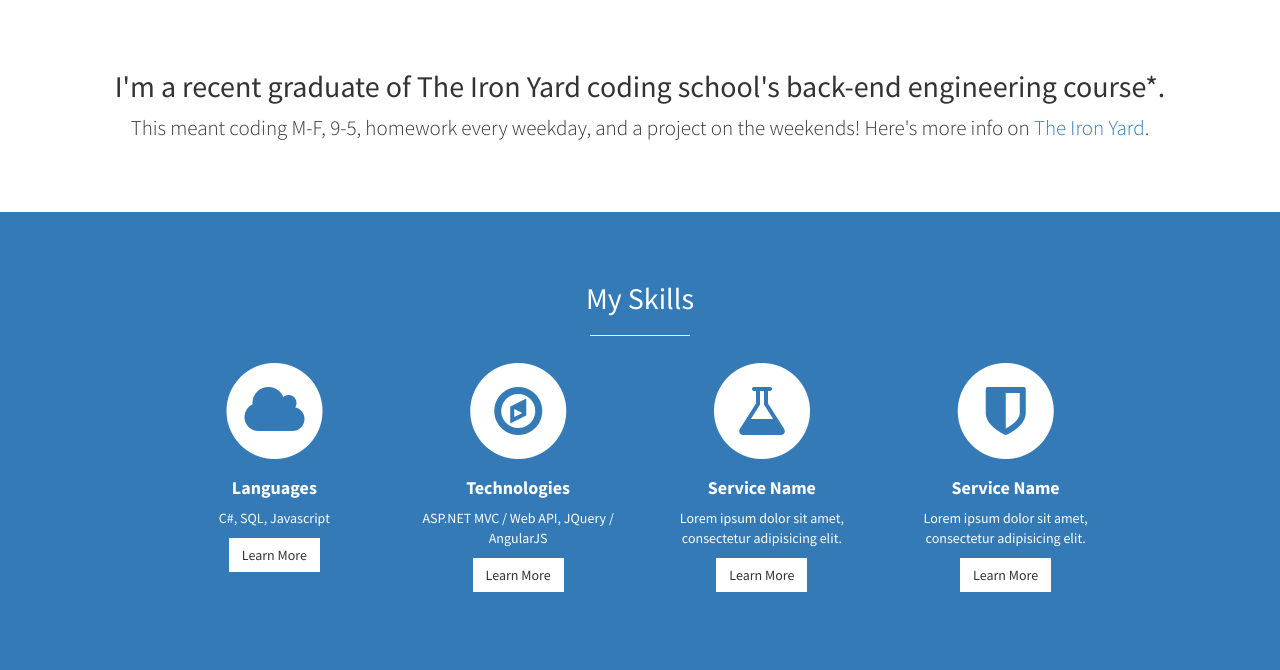
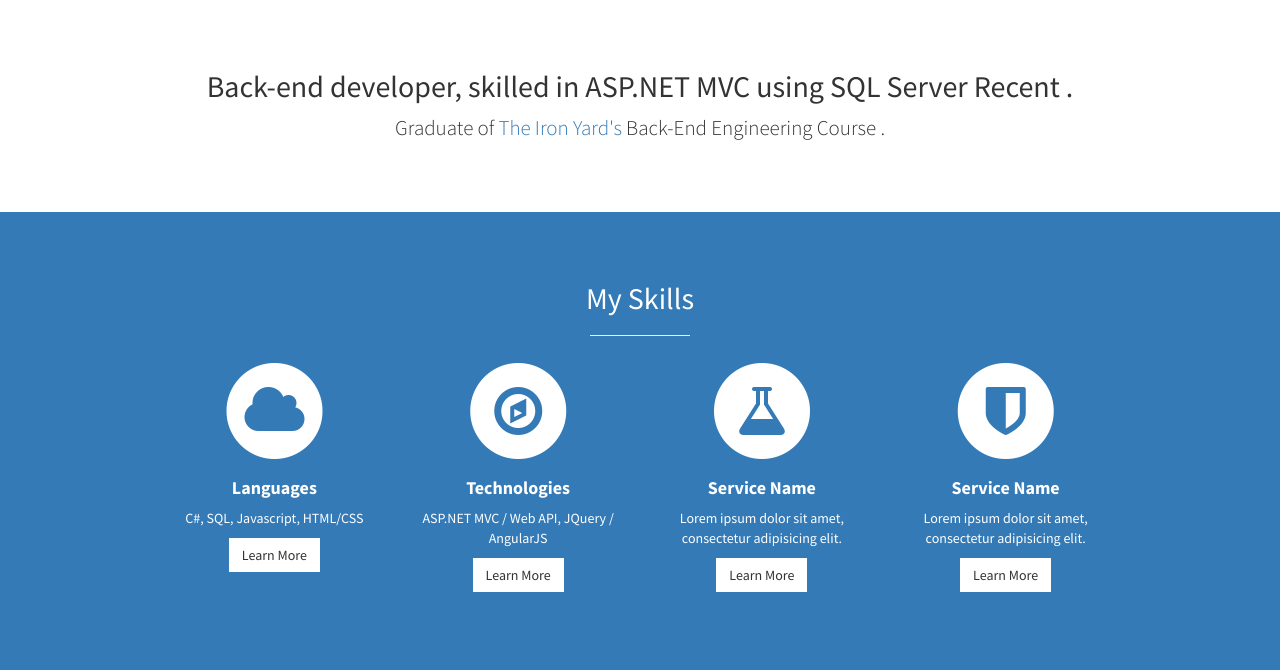
Before and after one commit to BaxleyAldworth/baxleyaldworth.github.io, a plain HTML site: page index.html in a window 1280 px wide. Shown: the part 800-1470 px from the top of the page. Drawn offline with Linux system fonts and the light colour scheme.

Commit message:
Update index.html

```diff
--- a/index.html
+++ b/index.html
@@ -73,8 +73,8 @@
         <div class="container">
             <div class="row">
                 <div class="col-lg-12 text-center">
-                    <h2>I'm a recent graduate of The Iron Yard coding school's back-end engineering course*.</h2>
-                    <p class="lead">This meant coding M-F, 9-5, homework every weekday, and a project on the weekends! Here's more info on <a target="_blank" href="https://www.theironyard.com/">The Iron Yard</a>.</p>
+                    <h2>Back-end developer, skilled in ASP.NET MVC using SQL Server  Recent .</h2>
+                    <p class="lead">Graduate of <a target="_blank" href="https://www.theironyard.com/">The Iron Yard's</a> Back-End Engineering Course .</p>
                 </div>
             </div>
             <!-- /.row -->
@@ -100,7 +100,7 @@
                                 <h4>
                                     <strong>Languages</strong>
                                 </h4>
-                                <p>C#, SQL, Javascript</p>
+                                <p>C#, SQL, Javascript, HTML/CSS</p>
                                 <a href="#" class="btn btn-light">Learn More</a>
                             </div>
                         </div>
```
